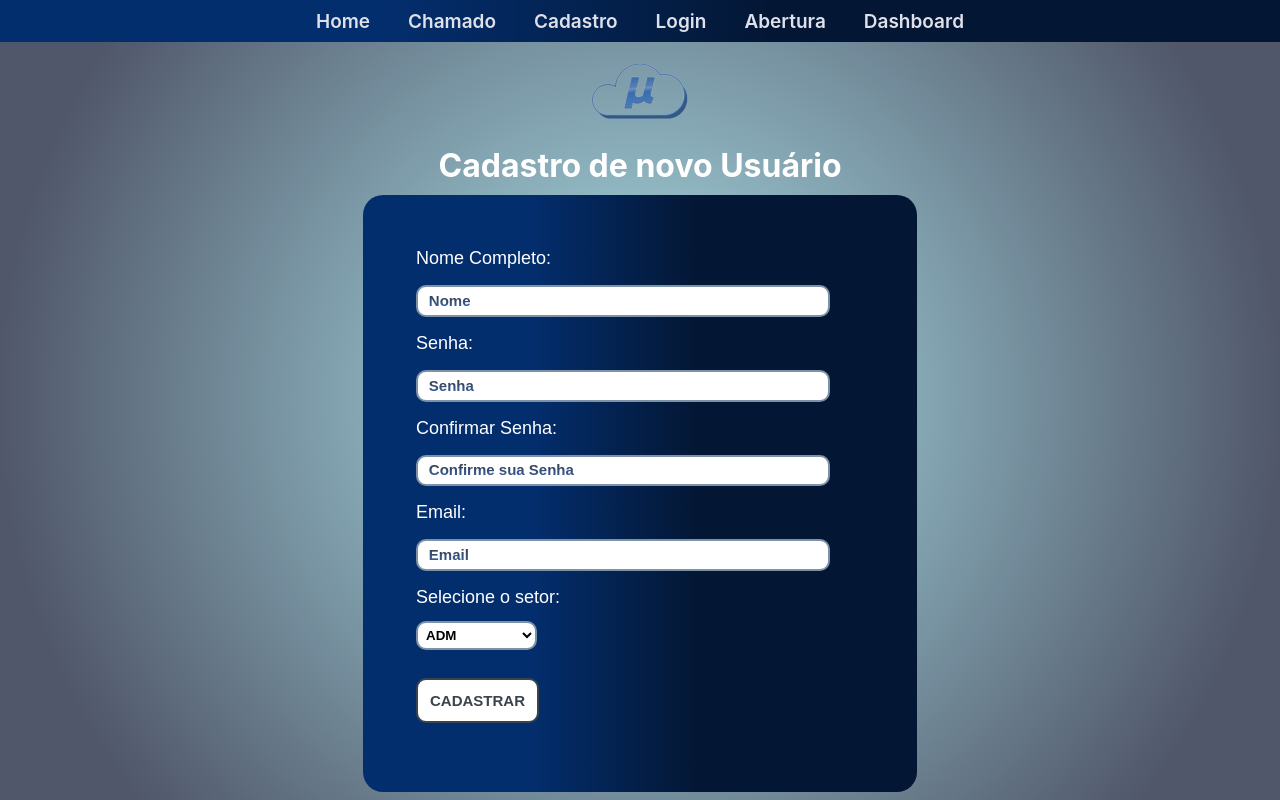
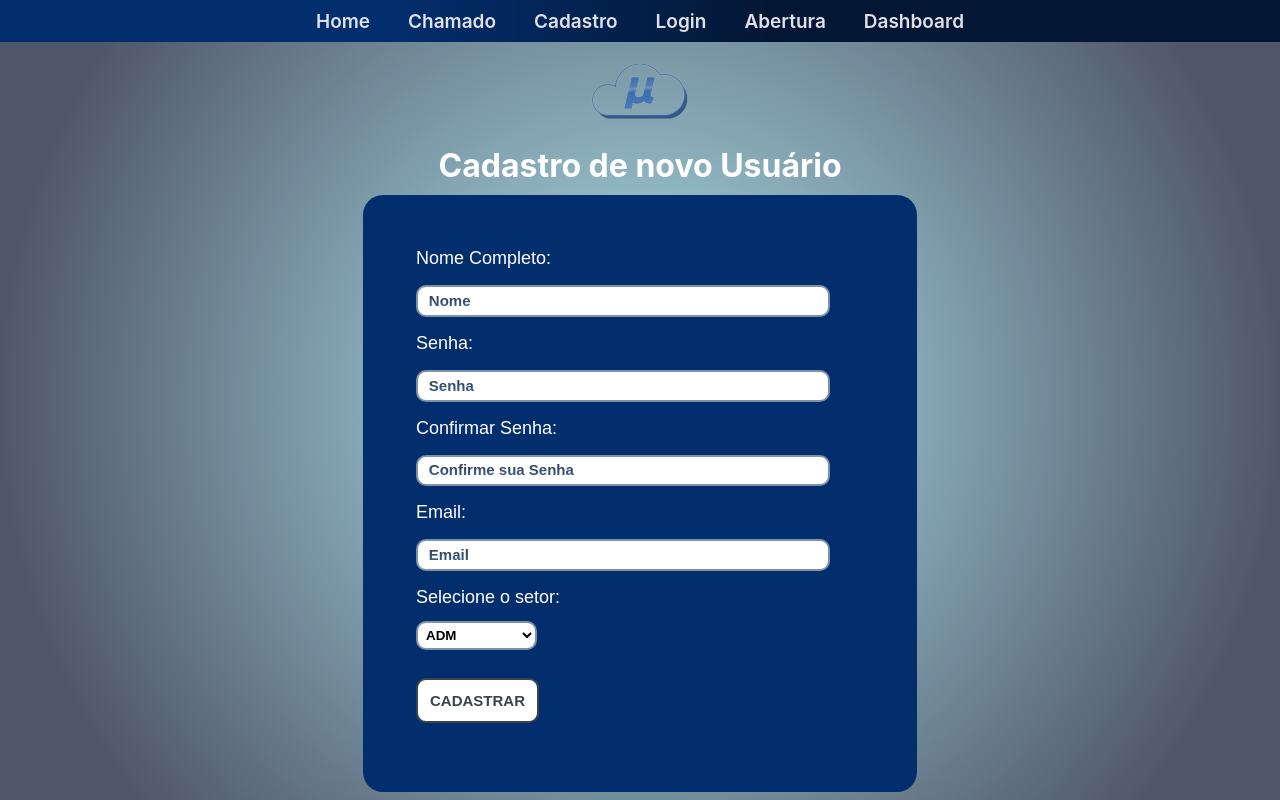
Before and after one commit to gvfirmeza/react, a React (Create React App) app in the folder react-app/: page /Cadastro in a window 1280 px wide. Shown: the top 800 px of the page. Built offline with nearby package versions, Linux system fonts and the light colour scheme.

Commit message:
tirando o degrade pois o mangeli falou que estava muito feio :(

```diff
--- a/react-app/src/components/Abertura/style_abertura.js
+++ b/react-app/src/components/Abertura/style_abertura.js
@@ -8,7 +8,7 @@ const DivAbertura = styled.div `
     font-family: Arial, Helvetica, sans-serif;
     padding: 40pt;
     border-radius: 20px;
-    background: linear-gradient(90deg, #032E6E 30%, #031735 60%);
+    background-color: #032E6E;
     display: flex ;
     color: white;
     width: 28rem;
--- a/react-app/src/components/Cadastro/style_cadastro.js
+++ b/react-app/src/components/Cadastro/style_cadastro.js
@@ -8,7 +8,7 @@ const DivCadastro = styled.div `
     font-family: Arial, Helvetica, sans-serif;
     padding: 40pt;
     border-radius: 20px;
-    background: linear-gradient(90deg, #032E6E 30%, #031735 60%);
+    background-color: #032E6E;
     display: flex ;
     color: white;
     width: 28rem;
--- a/react-app/src/components/Cartao/style.js
+++ b/react-app/src/components/Cartao/style.js
@@ -6,7 +6,7 @@ const Container = styled.div `
     border: solid 2px black;
     padding: 1em;
     height: fit-content;
-    background: linear-gradient(90deg, #032E6E 30%, #031735 60%);
+    background-color: #032E6E;
 
     display: flex;
     flex-direction: row;
--- a/react-app/src/components/Login/style_entra.js
+++ b/react-app/src/components/Login/style_entra.js
@@ -1,5 +1,4 @@
 import styled from "styled-components";
-import { Fundo } from "../../pages/style";
 
 const DivPrincipal = styled.div `
     /* gap: 1em; */
@@ -12,7 +11,7 @@ const DivPrincipal = styled.div `
     width: 28rem;
     margin-top: 40pt;
     border-radius: 20px;
-    background: linear-gradient(90deg, #032E6E 30%, #031735 60%);
+    background-color: #032E6E;
     display: flex ;
     margin-top: 0;
 
```
